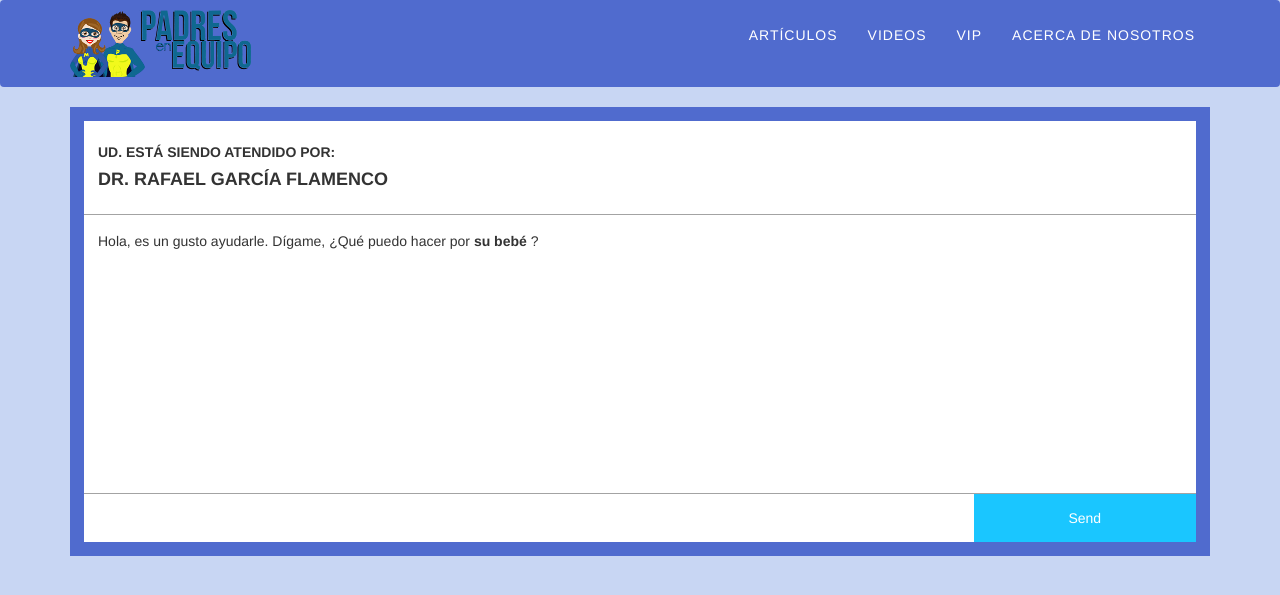
After one commit to RonaldBernal/Padres-en-Equipo, a Django app: page /chat/ in a window 1280 px wide. The commit adds this page. Shown: the top 595 px of the page. Run offline with Django 3.2, Linux system fonts and the light colour scheme; some libraries are stand-ins or nearby versions.

Commit message:
Everything done

```diff
--- a/FTParents/urls.py
+++ b/FTParents/urls.py
@@ -28,6 +28,7 @@ urlpatterns = patterns('',
     url(r'^G2/$', 'app.views.G2', name ='detail'),
     url(r'^G3/$', 'app.views.G3', name ='detail'),
     url(r'^apps/$', 'app.views.apps', name ='detail'),
+    url(r'^chat/$', 'app.views.chat', name ='chat'),
     url(r'^favicon\.ico$', RedirectView.as_view(url='/static/favicon.ico')),
     #url(r'^admin/', include(admin.site.urls)),
 )
--- a/app/static/assets/bootstrap/css/videocall.css
+++ b/app/static/assets/bootstrap/css/videocall.css
@@ -1,17 +1,3 @@
-nav{
-	height: 3em;
-	background: #444554;
-}
-nav a{
-	color: white;
-}
-nav a:hover{
-	color: white;
-}
-nav img{
-	height: 3em;
-	padding: .25em;
-}
 .push-right{
 	float: right;
 	padding: .75em;
@@ -19,8 +5,18 @@ nav img{
 
 hr{
 	margin: 0 !important;
+	border-top: 1px solid #A3A3A3 !important;
 }
-
+.vipZone{
+    background-attachment: scroll;
+    background: rgba(76, 121, 217, 0.3);
+    background-position: center center;
+    background-repeat: none;
+    -webkit-background-size: cover;
+    -moz-background-size: cover;
+    background-size: cover;
+    -o-background-size: cover;
+}
 .remote-video{
 	background: #000;
 	/*height: 437px;*/
@@ -32,24 +28,19 @@ hr{
 	max-width: 150px;
 }
 
-.container{
-	margin-top: 50px;
-}
-
 .chat-container{
-	background: #686A75;
+	background: #506BCE;
 	padding: 1em;
 }
 .chat-title{
-	font-size: 24px;
+	font-size: 14px;
 	text-align: center;
 }
 .chat > div{
 	padding: 1em 1em 1em 1em;
 }
 .chat{
-	background: #ddd;
-	color: #1AC6FF;
+	background: #FFF;
 }
 .chat-wrapper{
 	height: 250px;
--- /dev/null
+++ b/app/templates/chat.html
@@ -0,0 +1,101 @@
+<!DOCTYPE html>
+<html lang="es">
+<head>
+   <!-- Standard Meta -->
+   <meta charset="utf-8" />
+   <meta http-equiv="X-UA-Compatible" content="IE=edge">
+   <meta name="viewport" content="width=device-width, initial-scale=1">
+   <meta name="description" content="VIP and Chat">
+   <meta name="author" content="Ronald Bernal">
+
+   <title>{{title}}</title>
+
+   {% load staticfiles %}
+   <!-- Bootstrap Core CSS -->
+   <link rel="stylesheet" type="text/css" href="{% static "assets/bootstrap/css/bootstrap.min.css" %}">
+   <!-- Custom CSS -->
+   <link rel="stylesheet" type="text/css" href="{% static "assets/bootstrap/css/videocall.css" %}">
+   <link rel="stylesheet" type="text/css" href="{% static "assets/bootstrap/css/landing.css" %}">
+   <!-- Custom Fonts
+   <link rel="stylesheet" type="text/css" href='http://fonts.googleapis.com/css?family=Kaushan+Script'>
+   -->
+   <link rel="stylesheet" type="text/css" href="{% static "assets/bootstrap/css/font-awesome.min.css" %}">
+
+   <!-- HTML5 Shim and Respond.js IE8 support of HTML5 elements and media queries -->
+   <!-- WARNING: Respond.js doesn't work if you view the page via file:// -->
+   <!--[if lt IE 9]>
+      <script type="text/javascript" src="https://oss.maxcdn.com/libs/html5shiv/3.7.0/html5shiv.js"></script>
+      <script type="text/javascript" src="https://oss.maxcdn.com/libs/respond.js/1.4.2/respond.min.js"></script>
+   <![endif]-->
+
+</head>
+
+<body class="vipZone">
+    <!-- Navigation -->
+   <nav class="navbar navbar-default navbar-shrink">
+      <div class="container">
+         <!-- Brand and toggle get grouped for better mobile display -->
+         <div class="navbar-header page-scroll">
+            <button type="button" class="navbar-toggle" data-toggle="collapse" data-target="#bs-example-navbar-collapse-1">
+               <span class="sr-only">Toggle navigation</span>
+               <span class="icon-bar"></span>
+               <span class="icon-bar"></span>
+               <span class="icon-bar"></span>
+            </button>
+            <a href="/">
+               <img id="navbarLogoS" class="img-responsive center-block"
+               src="{% static "assets/bootstrap/img/nav_logo_s.png" %}" alt="">
+            </a>
+         </div>
+
+         <!-- Collect the nav links, forms, and other content for toggling -->
+         <div class="collapse navbar-collapse" id="bs-example-navbar-collapse-1">
+            <ul class="nav navbar-nav navbar-right">
+               <li class="hidden">
+                  <a href="#page-top"></a>
+               </li>
+               <li>
+                  <a class="page-scroll" href="/#articles">Artículos</a>
+               </li>
+               <li>
+                  <a class="page-scroll" href="/#videos">Videos</a>
+               </li>
+               <li>
+                  <a class="page-scroll" href="/#vipZone">VIP</a>
+               </li>
+               <li>
+                  <a class="page-scroll" href="/#about">Acerca de nosotros</a>
+               </li>
+            </ul>
+         </div>
+         <!-- /.navbar-collapse -->
+      </div>
+      <!-- /.container-fluid -->
+   </nav>
+
+    <div class="container">
+        <div class="row">
+            <div class="col-md-12">
+                <div class="chat-container">
+                    <div class="chat">
+                        <div><h5>Ud. está siendo atendido por: <h4>Dr. Rafael García Flamenco<h4></h5></div>
+                        <hr>
+                        <div id="chat-frame" class="chat-wrapper">
+                            <div>
+                                <span class"chat-msg">Hola, es un gusto ayudarle. Dígame, ¿Qué puedo hacer por </span>
+                                <span id="suggestion" class="chat-suggestion">su bebé</span>
+                                <span class"chat-msg">?</span>
+                            </div>
+                        </div>
+                        <hr>
+                        <div class="chat-input">
+                            <input id="chat-input" class="input-msg"><!--
+                        --><input id="chat-send-msj" class="button-send" type="button" value="Send">
+                        </div>
+                    </div>
+                </div>
+            </div>
+        </div>
+    </div>
+</body>
+</html>
--- a/app/views.py
+++ b/app/views.py
@@ -67,3 +67,6 @@ def G3(request):
 
 def apps(request):
 	return render(request, 'apps.html', {"title": "Aplicaciones para el celular de mamá y papá"})
+
+def chat(request):
+	return render(request, 'chat.html', {"title": "Tu pediatra online"})
```
Also changed, not shown: app/templates/videocall.html (deleted, +0 -61 lines), app/static/assets/bootstrap/img/001_small.jpg (deleted), app/static/assets/bootstrap/img/651381.jpg (deleted), app/static/assets/bootstrap/img/87emb.jpg (deleted), app/static/assets/bootstrap/img/Bebe_rodeado_padres.jpg (deleted), app/static/assets/bootstrap/img/Oscar.jpg (deleted), app/static/assets/bootstrap/img/bebe5.jpg (deleted), app/static/assets/bootstrap/img/bebe_jugando.jpg (deleted), app/static/assets/bootstrap/img/padre-habla-vientre-.jpg (deleted), app/static/assets/bootstrap/img/pediatrician.jpg (added), 2 other files.
